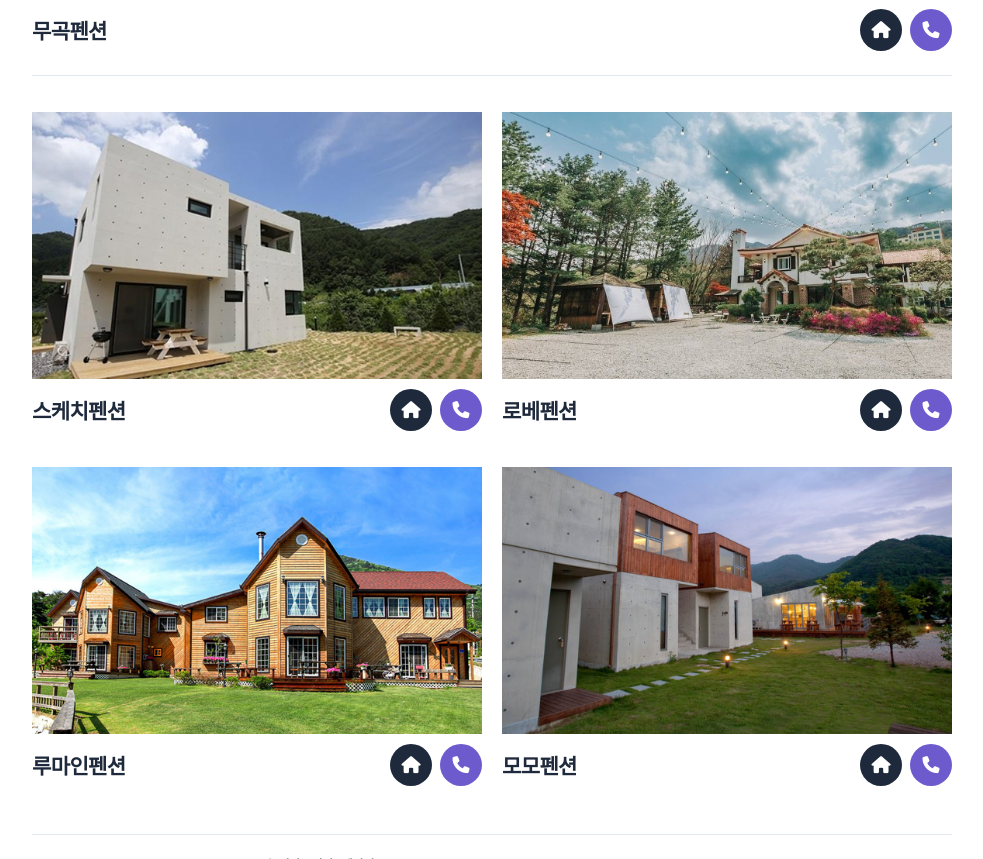
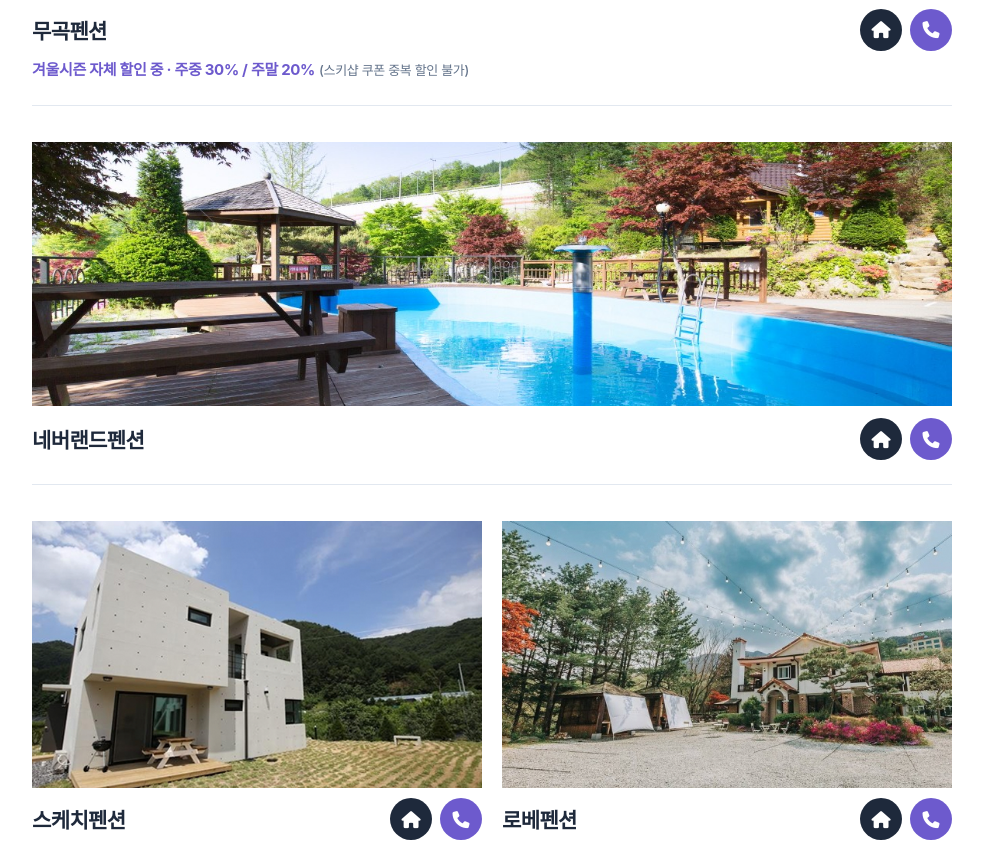
Before and after one commit to akico99/skishop, a plain HTML site: page coupon/index.html in a window 1280 px wide. Shown: the part 905-1764 px from the top of the page, without its empty margins (148-1131 px from the left). Drawn offline with Linux system fonts and the light colour scheme; a web font is replaced by a local one.

Commit message:
쿠폰 페이지: 네버랜드펜션 추가(2번 배너), 무곡펜션 겨울시즌 자체 할인 안내 추가

```diff
--- a/coupon/index.html
+++ b/coupon/index.html
@@ -185,6 +185,25 @@
       object-position: top center;
       display: block;
     }
+    /* 실사 사진 배너(네버랜드)는 잘림 없이 가운데 기준으로 채움 */
+    .cp_featured_thumb img.is-photo {
+      height: 100%;
+      object-position: center 58%;
+    }
+    .cp_featured_note {
+      margin: 8px 0 0;
+      font-size: 15px;
+      font-weight: 700;
+      color: #6d5acd;
+      letter-spacing: -0.02em;
+      line-height: 1.5;
+    }
+    .cp_featured_note span {
+      font-size: 13px;
+      font-weight: 500;
+      color: #64748b;
+      margin-left: 4px;
+    }
 
     /* ===== 2열 펜션 목록 (스케치, 로베, 루마인, 모모) ===== */
     .cp_list {
@@ -296,6 +315,14 @@
       .subject {
         font-size: 14px;
       }
+      .cp_featured_note {
+        font-size: 13px;
+      }
+      .cp_featured_note span {
+        display: block;
+        margin-left: 0;
+        font-size: 12px;
+      }
       .cp_btn {
         gap: 5px;
       }
@@ -350,6 +377,21 @@
           <li><a class="btn_tel" href="tel:010-9813-3421" aria-label="무곡펜션 전화걸기"><i class="fa-solid fa-phone"></i></a></li>
         </ul>
       </div>
+      <p class="cp_featured_note">겨울시즌 자체 할인 중 · 주중 30% / 주말 20%<span>(스키샵 쿠폰 중복 할인 불가)</span></p>
+    </div>
+
+    <!-- 네버랜드펜션 (단독 와이드 배너) -->
+    <div class="cp_featured">
+      <div class="cp_featured_thumb">
+        <img class="is-photo" src="../p/네버랜드.jpg" alt="네버랜드펜션 수영장과 정자">
+      </div>
+      <div class="info">
+        <div class="subject">네버랜드펜션</div>
+        <ul class="cp_btn">
+          <li><a class="btn_home" href="https://www.xn--950bo4elycd7eb0bfw9a.com/" target="_blank" rel="noopener" aria-label="네버랜드펜션 홈페이지"><i class="fa-solid fa-house"></i></a></li>
+          <li><a class="btn_tel" href="tel:010-5322-9030" aria-label="네버랜드펜션 전화걸기"><i class="fa-solid fa-phone"></i></a></li>
+        </ul>
+      </div>
     </div>
 
     <!-- 나머지 제휴펜션 4곳 (빌라드무주·라비앙로즈 제외) -->
```
Also changed, not shown: p/네버랜드.jpg (added).
